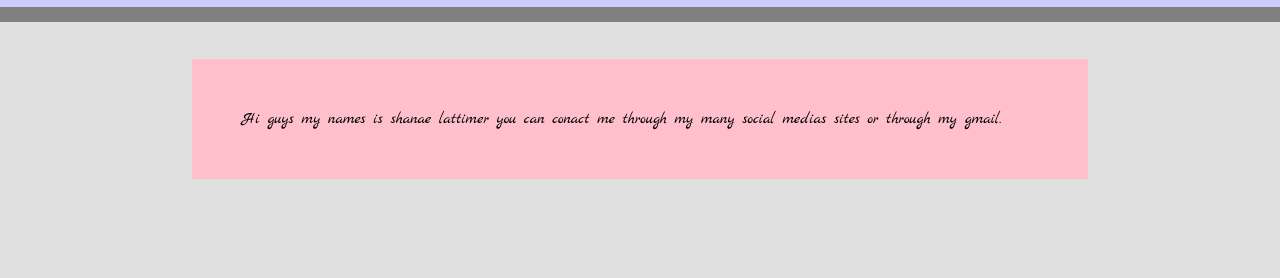
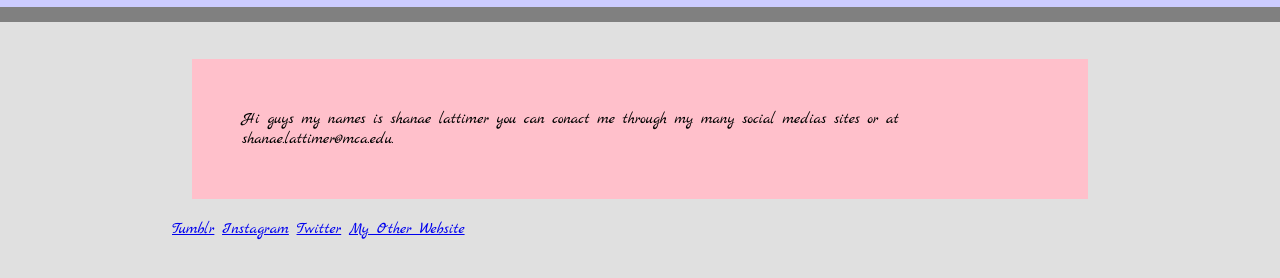
Before and after one commit to shanaelattimer/portfolio, a plain HTML site: page contact.html in a window 1280 px wide. Shown: the part 82-360 px from the top of the page. Drawn offline with Linux system fonts and the light colour scheme; a web font is replaced by a local one.

Commit message:
Add files via upload

```diff
--- a/contact.html
+++ b/contact.html
@@ -22,7 +22,15 @@
 		  </div>
 		</header>
 		<main id="contact">
-			<p>Hi guys my names is shanae lattimer you can conact me through my many social medias sites or through my gmail.</p>
+
+			<p>Hi guys my names is shanae lattimer you can conact me through my many social medias sites or at shanae.lattimer@mca.edu.</p>
+			<a href="https://lunarbunnyart.tumblr.com/">Tumblr</a>
+			<a href="https://www.instagram.com/lunarbunnyart/">Instagram</a>
+			<a href="https://twitter.com/LattimerShanae">Twitter</a>
+			<a href="https://shanaelattimer.wixsite.com/lunarbunnyart">My Other Website </a>
+
+
+
 		</main>
 	</body>
 </html>
```
Also changed, not shown: about.html (+9 -3 lines).
